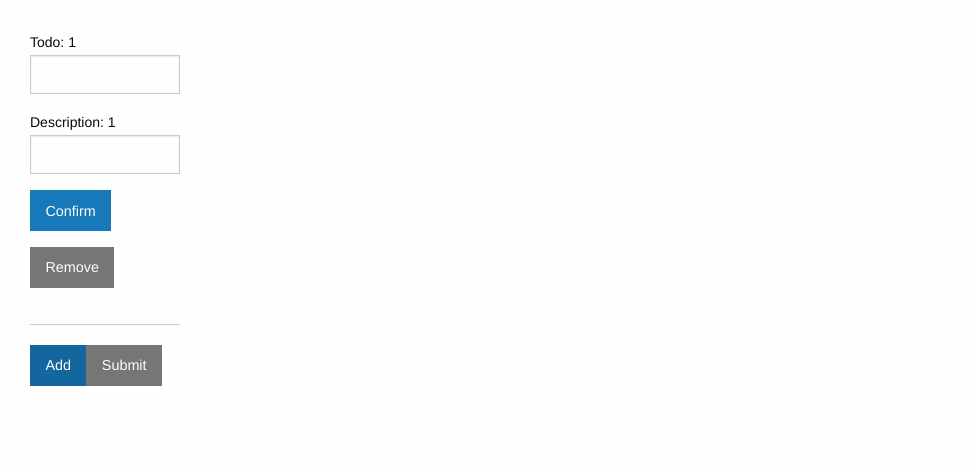
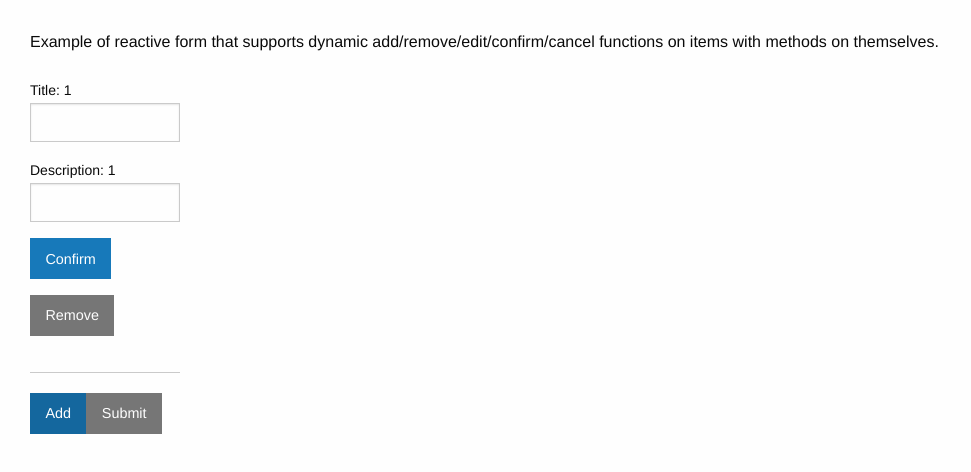
Before and after one commit to jamiekemp/Angular-Form-Fun, an Angular app: page /reactiveform in a window 1280 px wide. Both pictures are taken after a click on the button "Add". Shown: the top 472 px of the page, without its empty margins (0-971 px from the left). Built offline with nearby package versions, Linux system fonts and the light colour scheme; some icons are missing.

Commit message:
Descriptive intro + minor refactors

```diff
--- a/src/app/reactive-form/reactive-form.component.html
+++ b/src/app/reactive-form/reactive-form.component.html
@@ -1,4 +1,4 @@
-<!-- JIMTODO LIST -->
+Example of reactive form that supports dynamic add/remove/edit/confirm/cancel functions on items with methods on themselves.<br><br>
 <div class="grid-x">
     <div class="small-10 cell">
         <form [formGroup]="todoForm" (ngSubmit)="onSubmit(todoForm)" novalidate>
@@ -11,7 +11,7 @@
 
                             <div class="grid-x align-middle">
                                 <div class="small-12 cell">
-                                    <label [for]="'name-'+i+1" [id]="'name-label-'+i+1">Todo: {{i+1}}</label>
+                                    <label [for]="'name-'+i+1" [id]="'name-label-'+i+1">Title: {{i+1}}</label>
                                     <input [readonly]="todo.value.confirmed" formControlName="name" [name]="'name-'+i+1" type="text">
                                 </div>
                             </div>
@@ -26,8 +26,8 @@
                             <div class="grid-x align-middle">
                                 <div class="small-12 cell">
                                     <button type="button" class="button" (click)="todo.toggleEdit()">{{todo.value.confirmed ? 'Edit' : 'Confirm'}}</button>
-                                    <button type="button" class="button secondary" (click)="todo.cancelEdit()" *ngIf="todo.cachedValue">Cancel confirmed</button>
-                                    <button type="button" class="button secondary" (click)="todo.remove()">Remove</button>
+                                    <button type="button" class="button secondary" *ngIf="todo.cachedValue"  (click)="todo.cancelEdit()">Cancel edit</button>
+                                    <button type="button" class="button secondary" *ngIf="!todo.cachedValue" (click)="todo.remove()">Remove</button>
                                 </div>
                             </div>
                             <hr>
```
